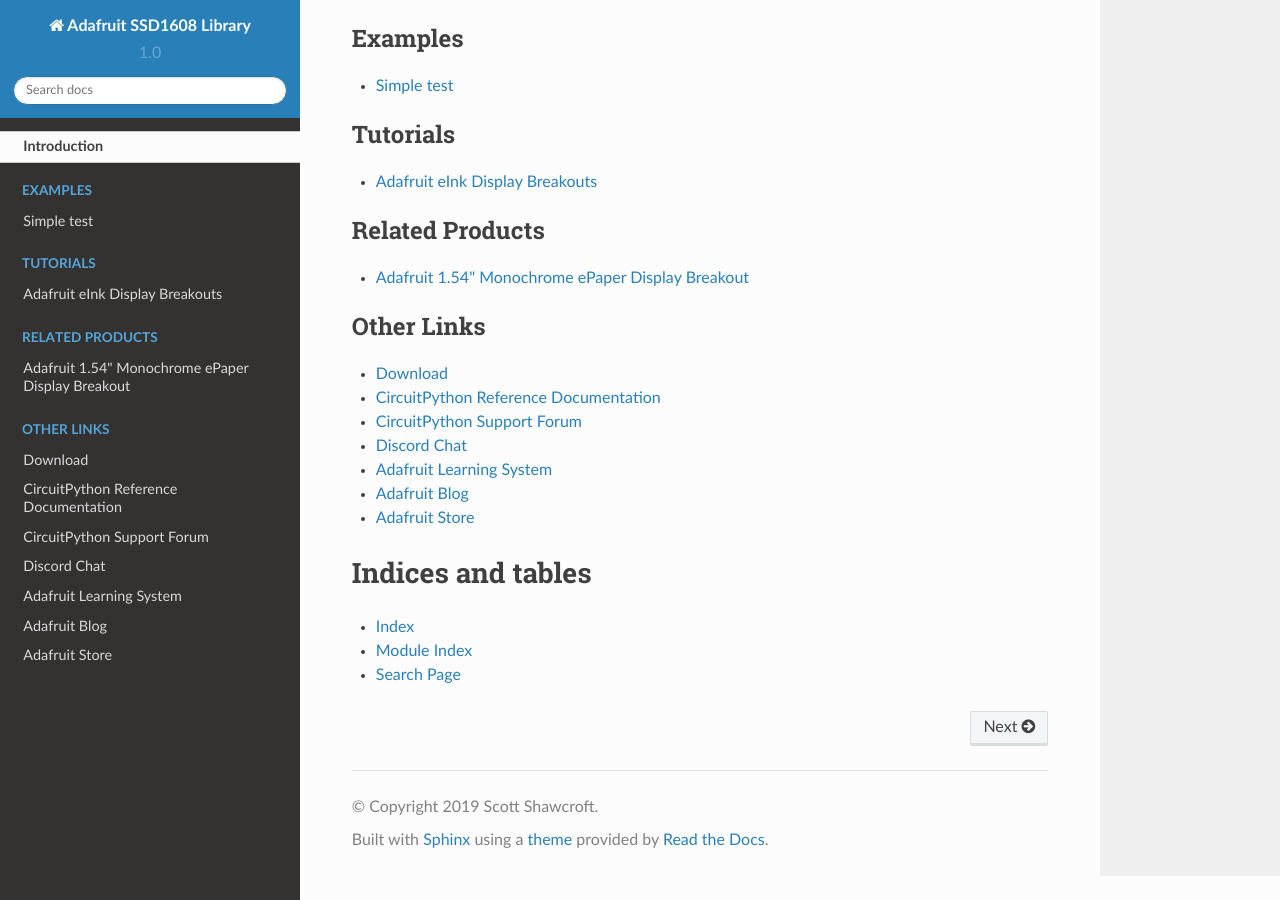
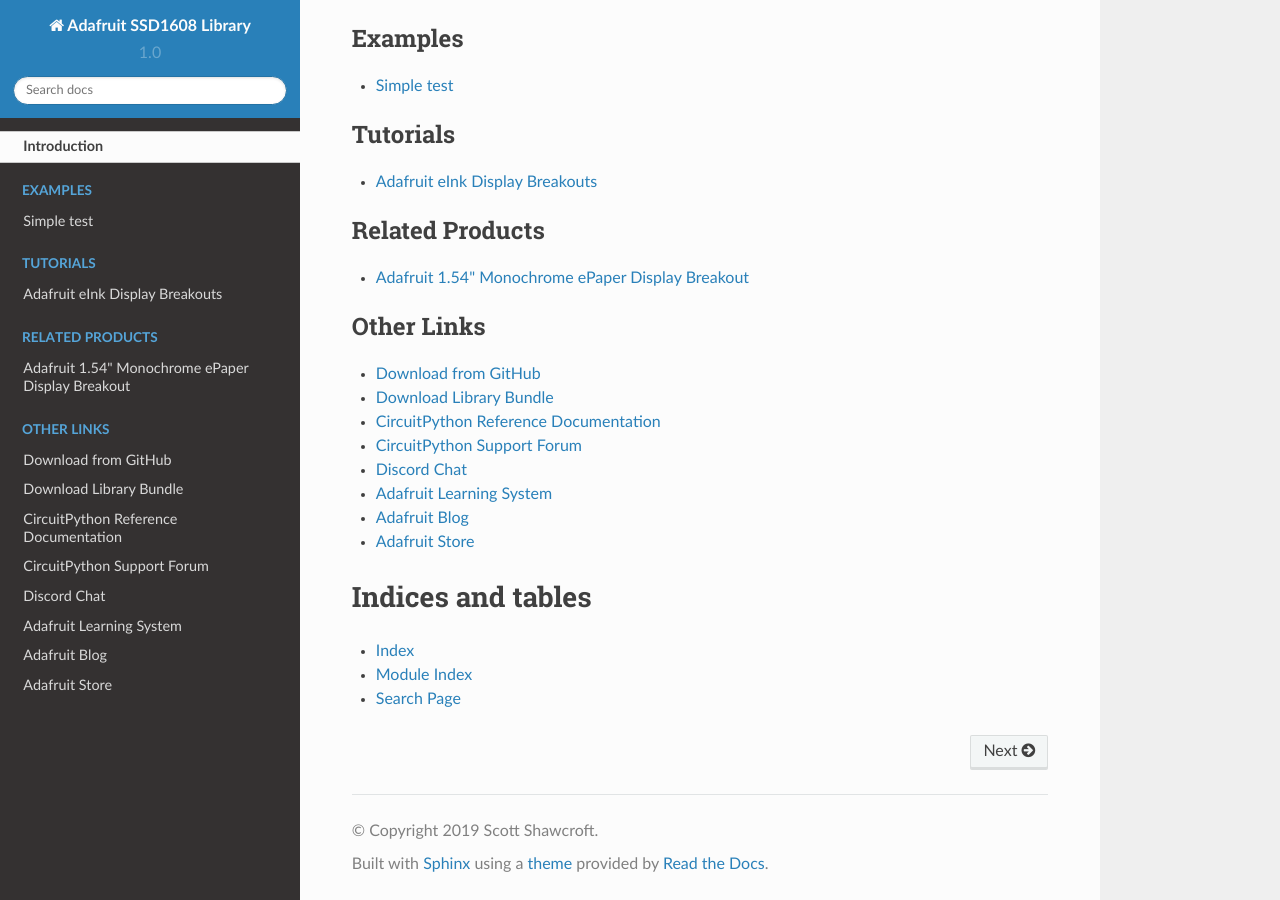
Before and after one commit to adafruit/Adafruit_CircuitPython_SSD1608, a Sphinx documentation site: the page built from docs/index.rst, in a window 1280 px wide and 900 px high, scrolled down 2187 px. Built offline with Sphinx 7.4.7 and the Read the Docs theme 2.0.0, drawn with Linux system fonts in a browser that asks for light colours.

Commit message:
Added cp.org link to index.rst

```diff
--- a/docs/index.rst
+++ b/docs/index.rst
@@ -33,7 +33,8 @@
 .. toctree::
     :caption: Other Links
 
-    Download <https://github.com/adafruit/Adafruit_CircuitPython_SSD1608/releases/latest>
+    Download from GitHub <https://github.com/adafruit/Adafruit_CircuitPython_SSD1608/releases/latest>
+    Download Library Bundle <https://circuitpython.org/libraries>
     CircuitPython Reference Documentation <https://docs.circuitpython.org>
     CircuitPython Support Forum <https://forums.adafruit.com/viewforum.php?f=60>
     Discord Chat <https://adafru.it/discord>
```
